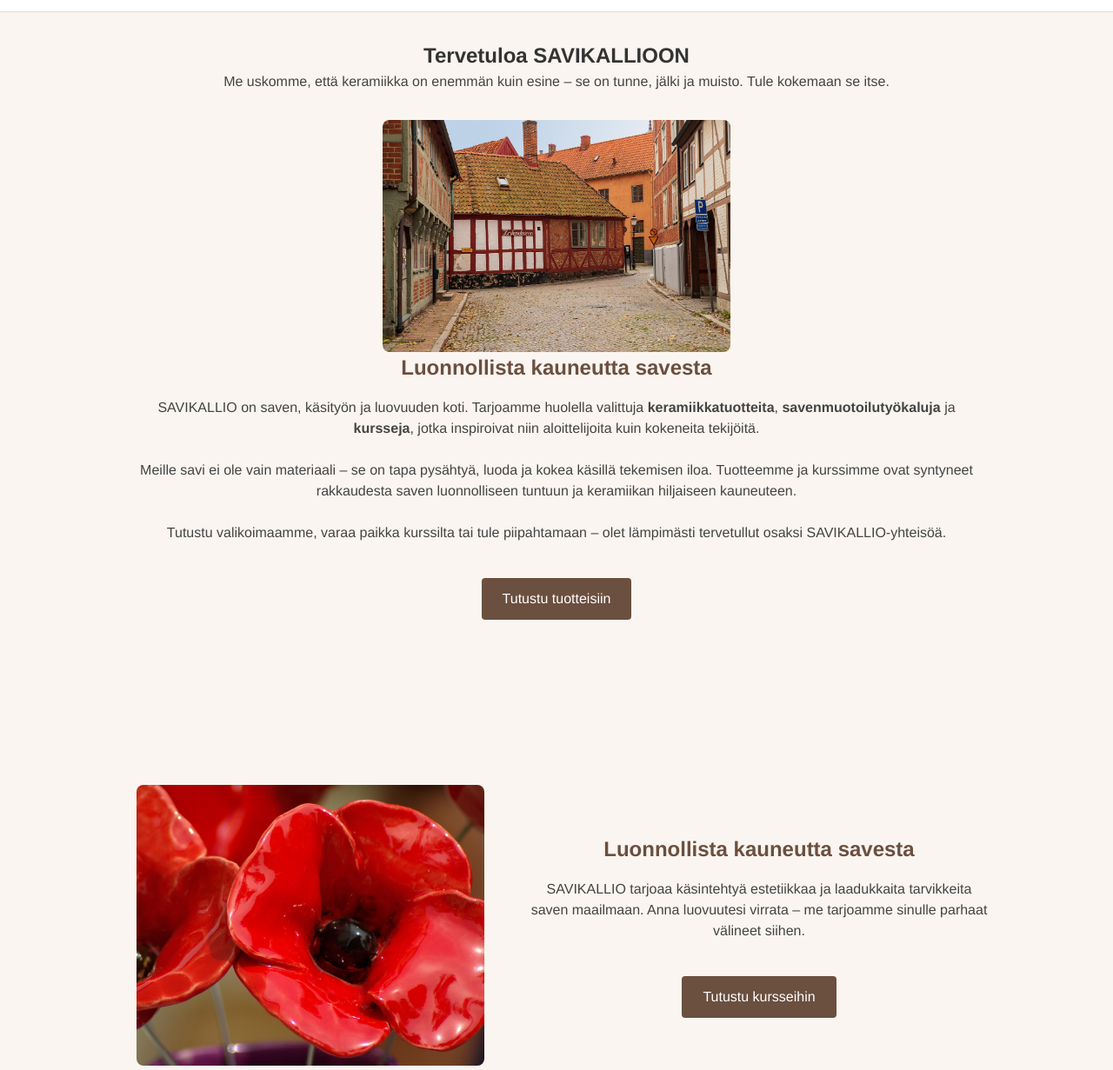
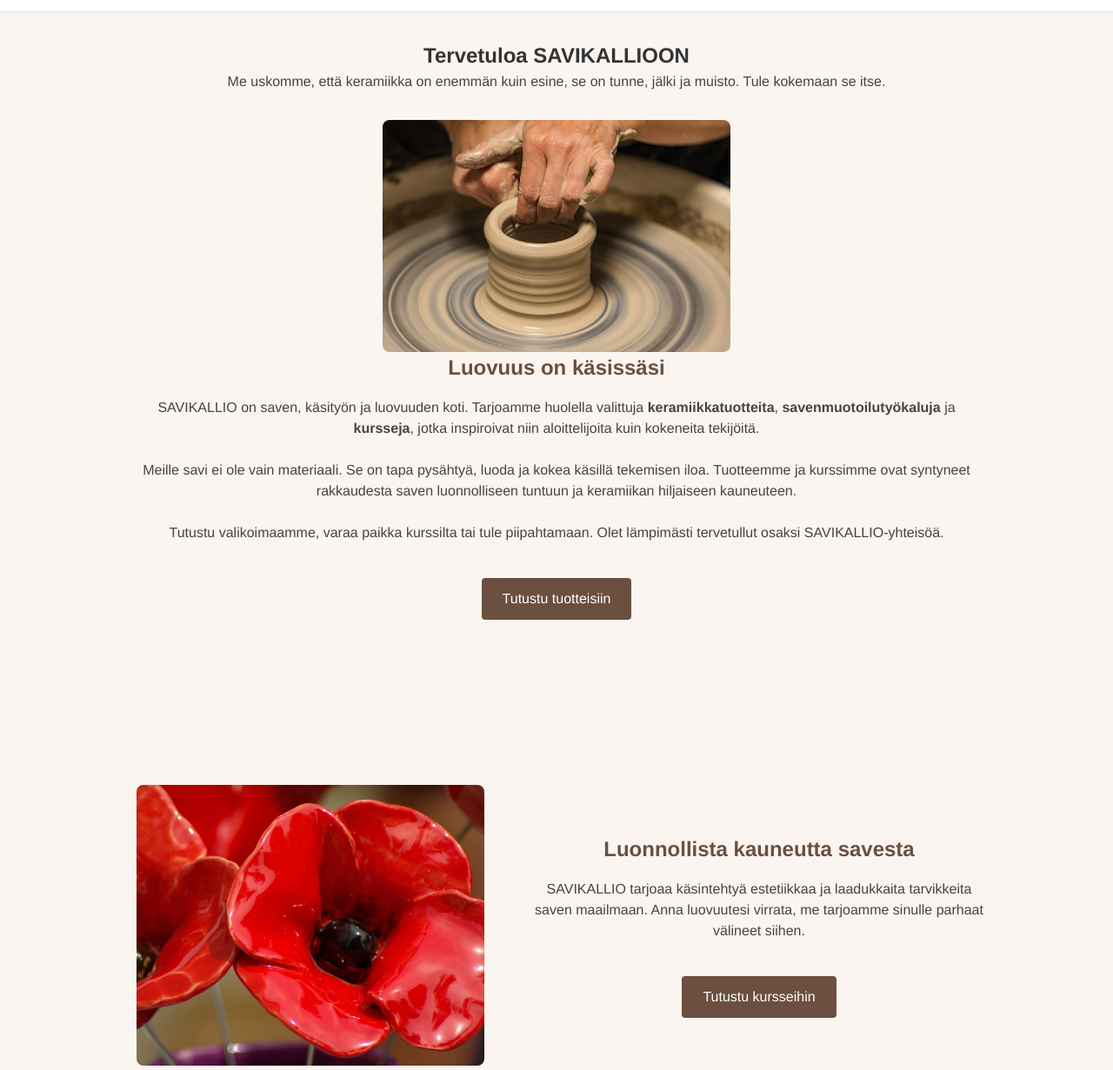
Before and after one commit to jaffakuku/jaffakuku.github.io, a plain HTML site: page index.html in a window 1280 px wide. Shown: the part 69-1300 px from the top of the page at 87% size. Drawn offline with Linux system fonts and the light colour scheme.

Commit message:
Update index.html

```diff
--- a/index.html
+++ b/index.html
@@ -5,7 +5,7 @@
   <meta charset="utf-8" />
   <meta name="viewport" content="width=device-width,initial-scale=1" />
   <meta name="author" content="Kaisa Kallio">
-  <title>Tuotteet — SAVIKALLIO</title>
+  <title>SAVIKALLIO</title>
   <link rel="stylesheet" href="tyyli.css" />
 </head>
 
@@ -44,17 +44,17 @@
       <h1>Tervetuloa SAVIKALLIOON</h1>
 
       <p>
-        Me uskomme, että keramiikka on enemmän kuin esine – se on tunne, jälki ja muisto. Tule kokemaan se itse.
+        Me uskomme, että keramiikka on enemmän kuin esine, se on tunne, jälki ja muisto. Tule kokemaan se itse.
       </p>
     </div>
   </section>
 
   <section class="image-text container">
     <div class="image-side">
-      <img src="Kuvia/Tilat.jpg" alt="Savimateriaali tai keramiikkatyö" />
+      <img src="Kuvia/Dreijaus.jpg" alt="Savimateriaali tai keramiikkatyö" />
     </div>
     <div class="text-side">
-      <h2>Luonnollista kauneutta savesta</h2>
+      <h2>Luovuus on käsissäsi</h2>
 
       <p> SAVIKALLIO on saven, käsityön ja luovuuden koti. Tarjoamme huolella valittuja
         <strong>keramiikkatuotteita</strong>, <strong>savenmuotoilutyökaluja</strong> ja <strong>kursseja</strong>,
@@ -63,12 +63,12 @@
       </p>
 
       <p>
-        Meille savi ei ole vain materiaali – se on tapa pysähtyä, luoda ja kokea käsillä tekemisen iloa. Tuotteemme ja
+        Meille savi ei ole vain materiaali. Se on tapa pysähtyä, luoda ja kokea käsillä tekemisen iloa. Tuotteemme ja
         kurssimme ovat syntyneet rakkaudesta saven luonnolliseen tuntuun ja keramiikan hiljaiseen kauneuteen.
       </p>
 
       <p>
-        Tutustu valikoimaamme, varaa paikka kurssilta tai tule piipahtamaan – olet lämpimästi tervetullut osaksi
+        Tutustu valikoimaamme, varaa paikka kurssilta tai tule piipahtamaan. Olet lämpimästi tervetullut osaksi
         SAVIKALLIO-yhteisöä.
       </p>
 
@@ -84,8 +84,8 @@
       <div class="text-side">
         <h2>Luonnollista kauneutta savesta</h2>
         <p>
-          SAVIKALLIO tarjoaa käsintehtyä estetiikkaa ja laadukkaita tarvikkeita saven maailmaan. Anna luovuutesi virrata
-          – me tarjoamme sinulle parhaat välineet siihen.
+          SAVIKALLIO tarjoaa käsintehtyä estetiikkaa ja laadukkaita tarvikkeita saven maailmaan. Anna luovuutesi
+          virrata, me tarjoamme sinulle parhaat välineet siihen.
         </p>
         <a href="kurssit.html" class="button">Tutustu kursseihin</a>
       </div>
@@ -119,5 +119,4 @@
   </script>
 </body>
 
-
 </html>
```
